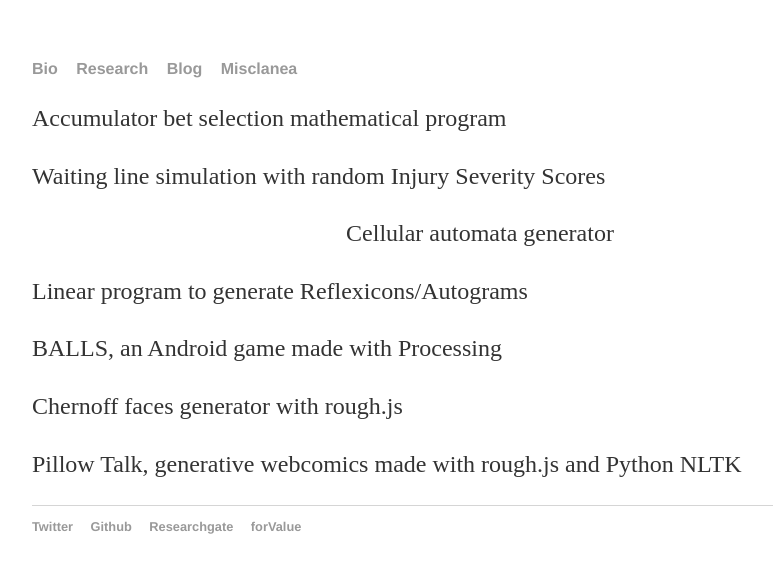
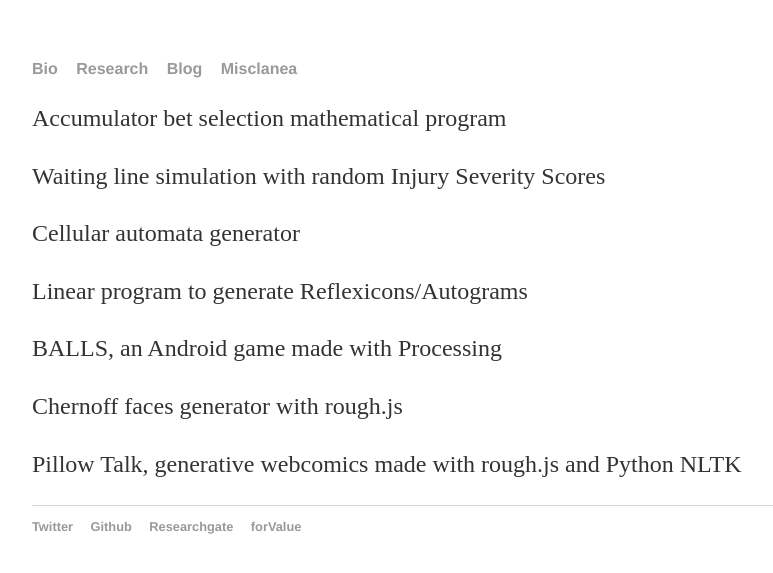
Before and after one commit to ndehouche/ndehouche.github.io, a Jekyll site: the page built from misc/index.html, in a window 1280 px wide. Shown: the top 573 px of the page, without its empty margins (160-933 px from the left). Built offline with Jekyll 4.4.1, drawn with Linux system fonts in a browser that asks for light colours.

Commit message:
Update index.html

```diff
--- a/misc/index.html
+++ b/misc/index.html
@@ -22,7 +22,7 @@ title: Research
     <div class="row padding">
       <div class="col-sm-4 col-md-4">
        <a    target="_blank" href="http://dehouche.org/CA.html" height="200" width="200" target=_blank>
-        <p align="center">Cellular automata generator</p></a>
+        <p>Cellular automata generator</p></a>
       </div>
 
        <div class="row padding">
```
